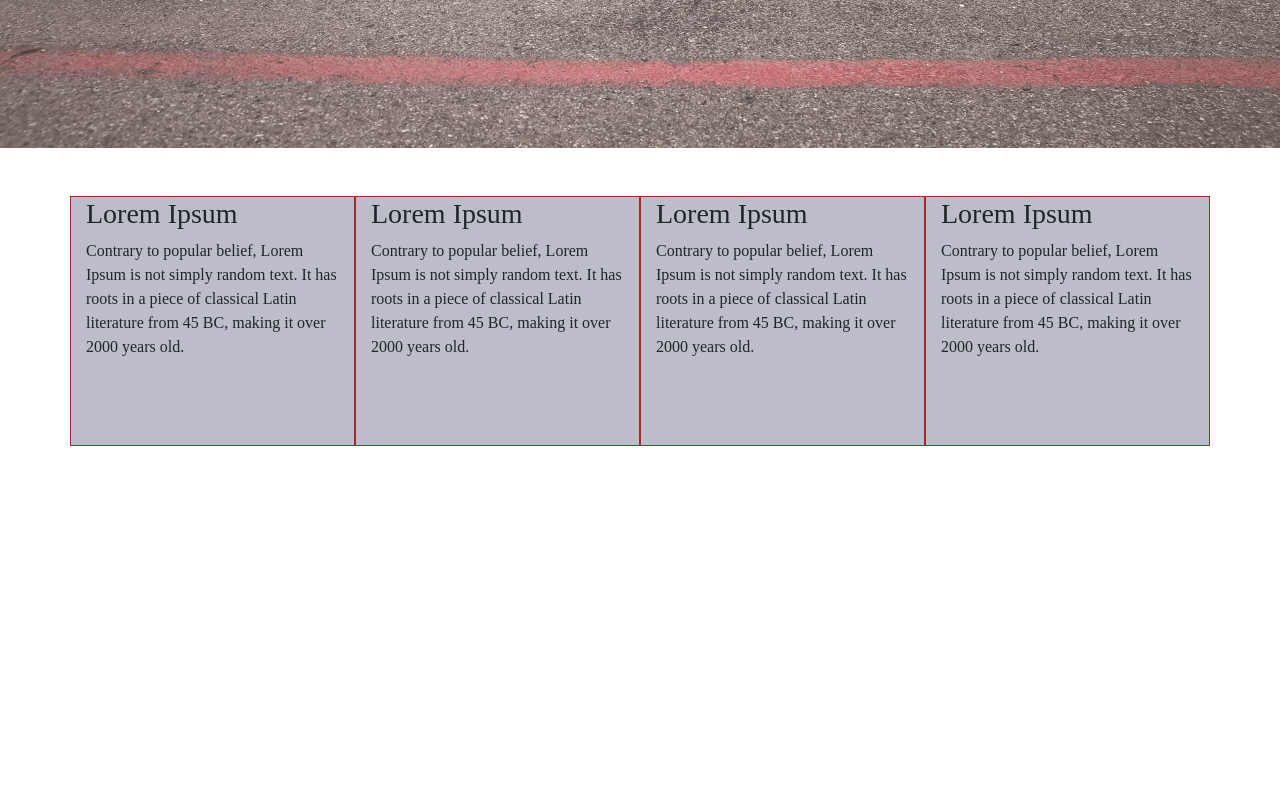
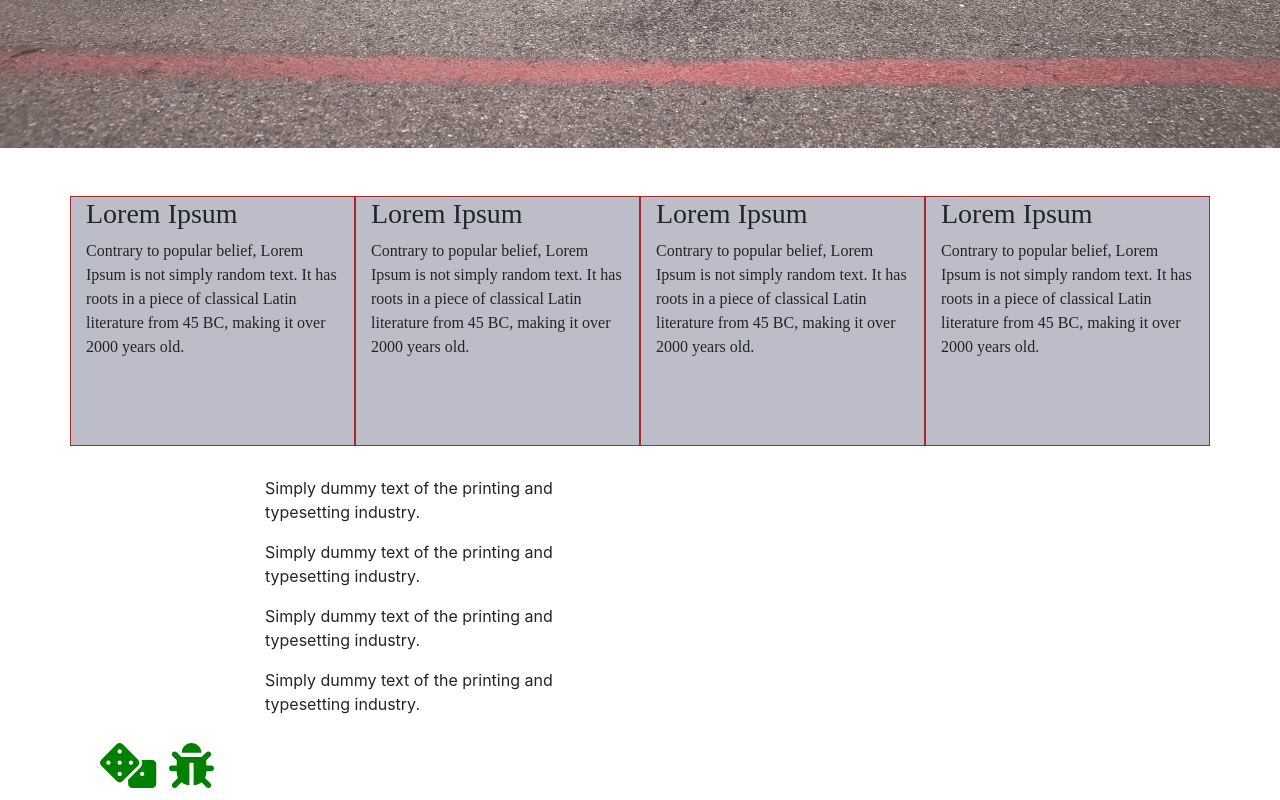
Before and after one commit to salomech/geolab_01, a plain HTML site: page index.html in a window 1280 px wide. Shown: the part 761-1561 px from the top of the page. Before the commit the page ends 1207 px from the top, so only its background shows below. Drawn offline with nearby package versions, Linux system fonts and the light colour scheme; a web font is replaced by a local one.

Commit message:
update02

```diff
--- a/css/style.css
+++ b/css/style.css
@@ -12,3 +12,16 @@ nav{
 .container{
  font-family: 'Charmonman';
 }
+.icons{
+	font-size:45px;
+	color:green;
+	padding-left:100px;
+}
+.icons:hover{
+
+	color:blue;
+}
+.cont{
+	padding-left: 250px;
+	padding-top: 30px;
+}
--- a/index.html
+++ b/index.html
@@ -9,6 +9,9 @@
 <link rel="stylesheet" type="text/css" href="css/bootstrap.css">
 <link rel="stylesheet" href="http://cdn.web-fonts.ge/fonts/alk-life/css/alk-life.min.css">
 <link href="https://fonts.googleapis.com/css?family=Charmonman" rel="stylesheet">
+<link rel="stylesheet" href="https://use.fontawesome.com/releases/v5.3.1/css/all.css" integrity="sha384-mzrmE5qonljUremFsqc01SB46JvROS7bZs3IO2EmfFsd15uHvIt+Y8vEf7N7fWAU" crossorigin="anonymous">
+<link rel="icon" type="image.png"
+href="http://fantendo.wikia.com/wiki/File:Small-mario.png">
 
 <link rel="stylesheet" type="text/css" href="css/style.css">
 </head>
@@ -65,7 +68,30 @@
 
 </div>
 </section>
+
+<footer class="footer">
+  <div class="cont">
+    <div class="col-lg-4 con-12">
+<p> Simply dummy text of the printing and typesetting industry.  </p>
+  </div>
+     <div class="col-lg-4 con-12">
+<p> Simply dummy text of the printing and typesetting industry.  </p>
+  </div>
+     <div class="col-lg-4 con-12">
+<p> Simply dummy text of the printing and typesetting industry.  </p>
+  </div>
+     <div class="col-lg-4 con-12">
+<p> Simply dummy text of the printing and typesetting industry.  </p>
+  </div>
+</div>
+  <div class="icons">
+ <i class="fas fa-dice"></i>
+ <i class="fas fa-bug"></i>
+</div>
+</div>
+</footer>
 <script src="https://code.jquery.com/jquery-3.3.1.slim.min.js" integrity="sha384-q8i/X+965DzO0rT7abK41JStQIAqVgRVzpbzo5smXKp4YfRvH+8abtTE1Pi6jizo" crossorigin="anonymous"></script>
+<script defer src="https://use.fontawesome.com/releases/v5.3.1/js/all.js" integrity="sha384-kW+oWsYx3YpxvjtZjFXqazFpA7UP/MbiY4jvs+RWZo2+N94PFZ36T6TFkc9O3qoB" crossorigin="anonymous"></script>
 <script src="https://cdnjs.cloudflare.com/ajax/libs/popper.js/1.14.3/umd/popper.min.js" integrity="sha384-ZMP7rVo3mIykV+2+9J3UJ46jBk0WLaUAdn689aCwoqbBJiSnjAK/l8WvCWPIPm49" crossorigin="anonymous"></script>
 <script src="https://stackpath.bootstrapcdn.com/bootstrap/4.1.3/js/bootstrap.min.js" integrity="sha384-ChfqqxuZUCnJSK3+MXmPNIyE6ZbWh2IMqE241rYiqJxyMiZ6OW/JmZQ5stwEULTy" crossorigin="anonymous"></script>
 
```
Also changed, not shown: 1 other file.
